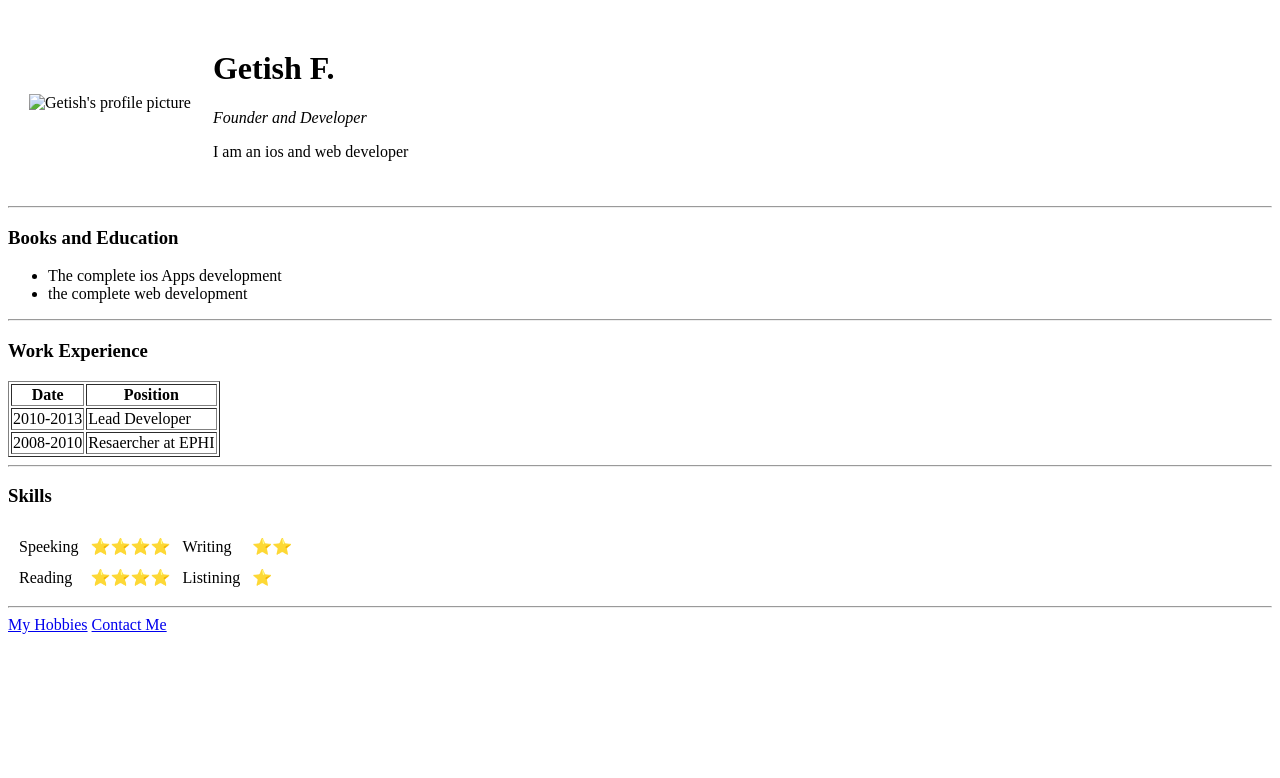
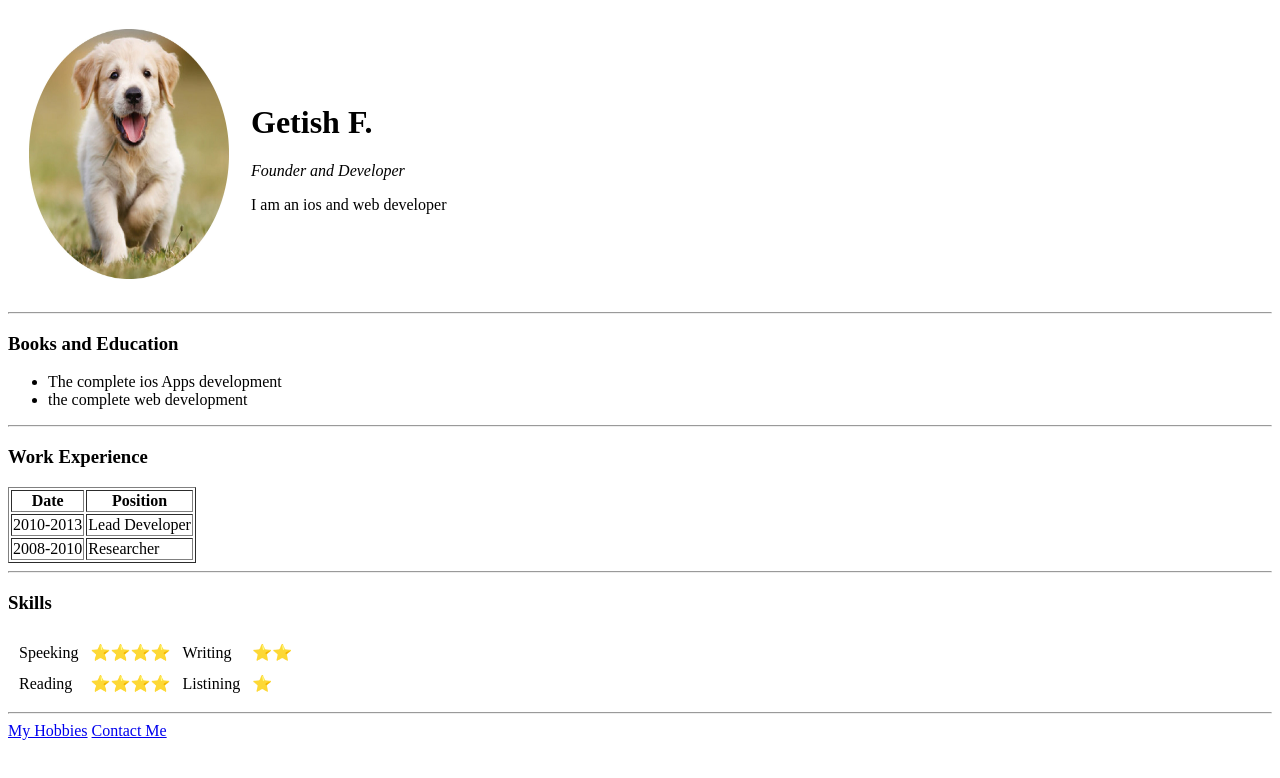
Before and after one commit to getishf/cv, a plain HTML site: page index.html in a window 1280 px wide. Drawn offline with Linux system fonts and the light colour scheme.

Commit message:
Add files via upload

```diff
--- a/index.html
+++ b/index.html
@@ -9,7 +9,7 @@
 <body>
   <table cellspacing="20">
     <tr>
-      <td><img src="pupy.jpg" width="200" height="250" alt="Getish's profile picture"> </td>
+      <td><img src="puppy.jpg" width="200" height="250" alt="Getish's profile picture"> </td>
       <td>
         <h1> Getish F.</h1>
         <p><em>Founder and Developer </em> </p>
@@ -40,7 +40,7 @@
       </tr>
       <tr>
         <td>2008-2010</td>
-        <td>Resaercher at EPHI</td>
+        <td>Researcher</td>
       </tr>
     </tbody>
     <tfoot>
```
